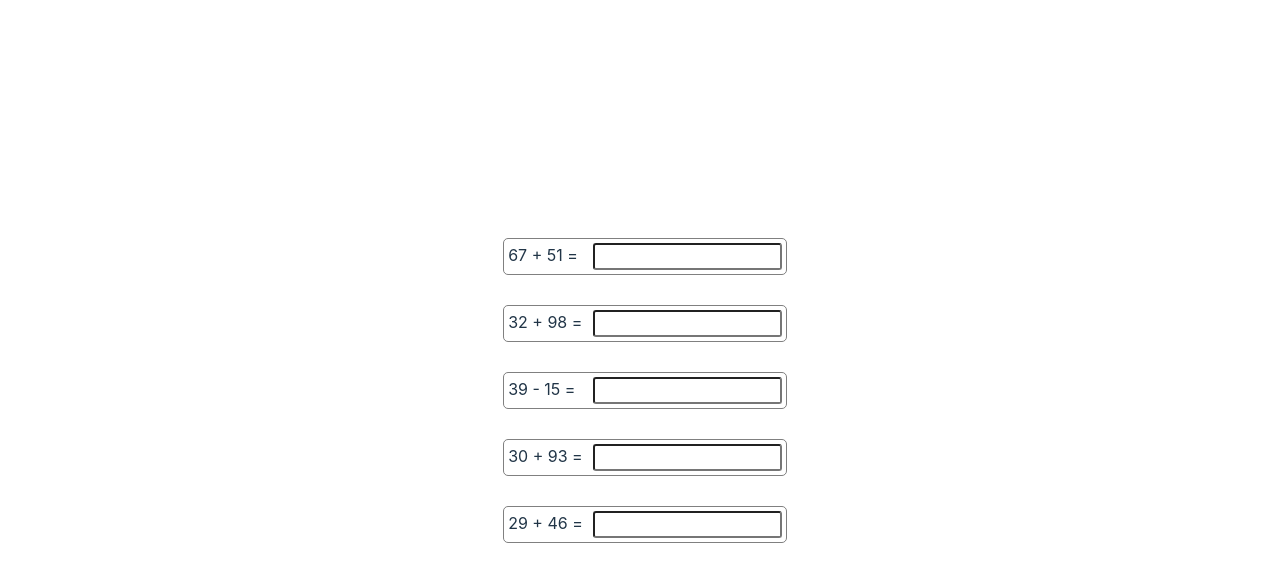
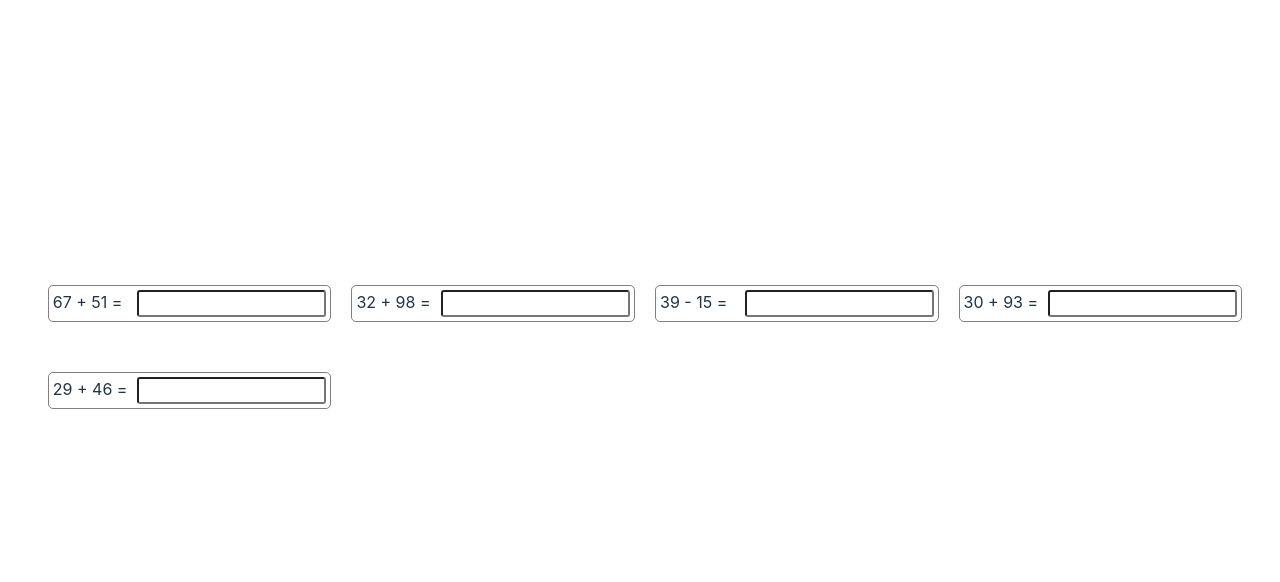
Before and after one commit to themm-s/vue-CalculateGenerator, a Vue app: page / in a window 1280 px wide. Both pictures are taken after a click on the button "Сгенерировать". Shown: the top 582 px of the page. Built offline with nearby package versions, Linux system fonts and the light colour scheme.

Commit message:
little fix

```diff
--- a/src/App.vue
+++ b/src/App.vue
@@ -1,6 +1,11 @@
 <template>
   <div v-if="answerComponent">
-    <Config :quantity=quantity :maxNumber=maxNumber :negativeAnswer=negativeAnswer mode=mode />
+    <Config
+      :quantity=quantity
+      :maxNumber=maxNumber
+      :negativeAnswer=negativeAnswer
+      :mode=mode
+    />
 
     <InputsBlock @quantity="quantity = $event" @numbers="maxNumber = $event" />
     <CheckBoxBlock @inp="negativeAnswer = $event" />
--- a/src/components/TableOfAnswers.vue
+++ b/src/components/TableOfAnswers.vue
@@ -42,8 +42,8 @@ label {
 
 .answer-block {
   display: grid;
-  grid-template: 1fr 1fr 1fr 1fr;
-  gap: 10px;
+  grid-template: repeat(3, 1fr) / repeat(2, 1fr) repeat(2, 1fr);
+  gap: 30px;
   /* height: 100vh */
 }
 
```
